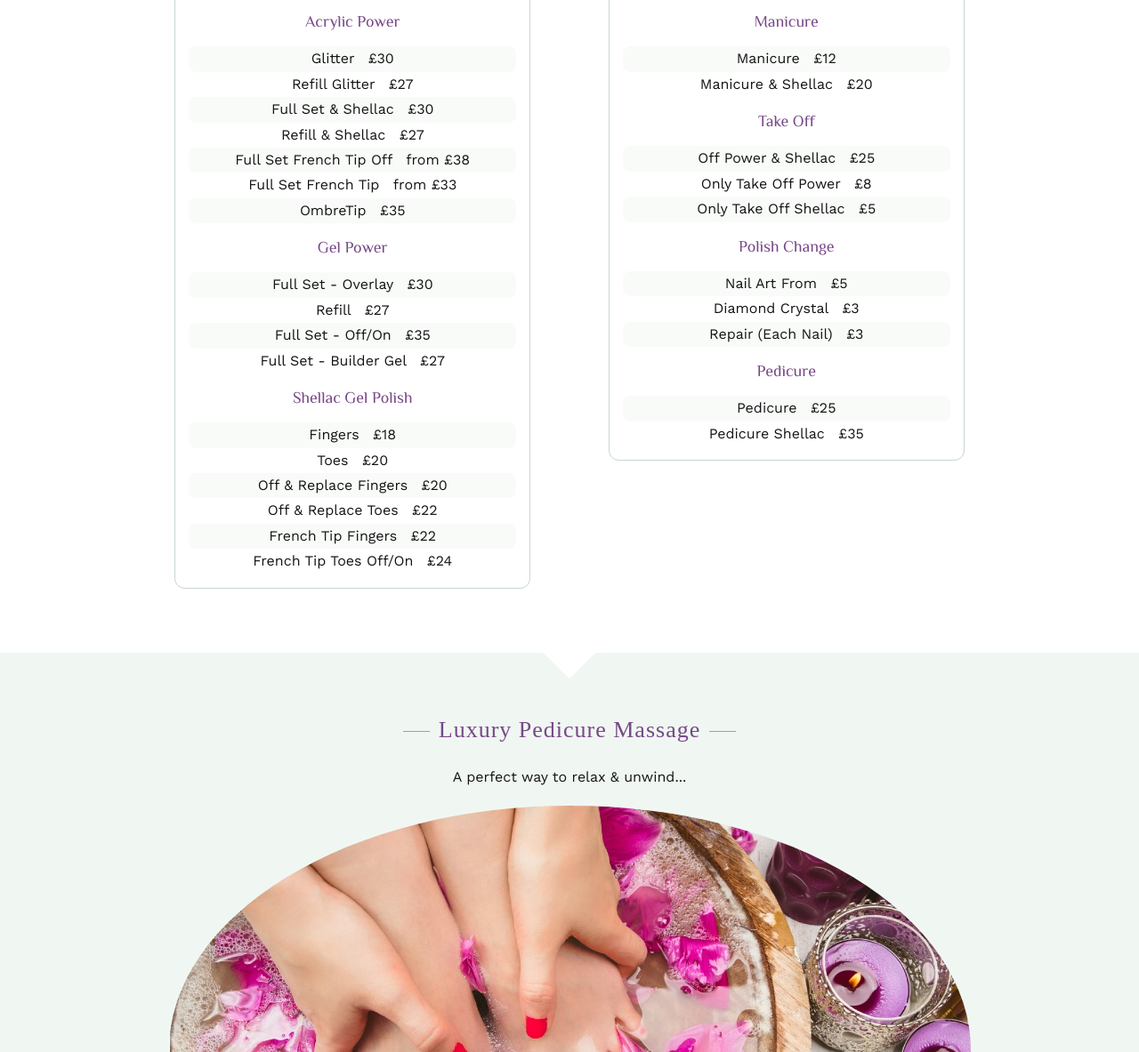
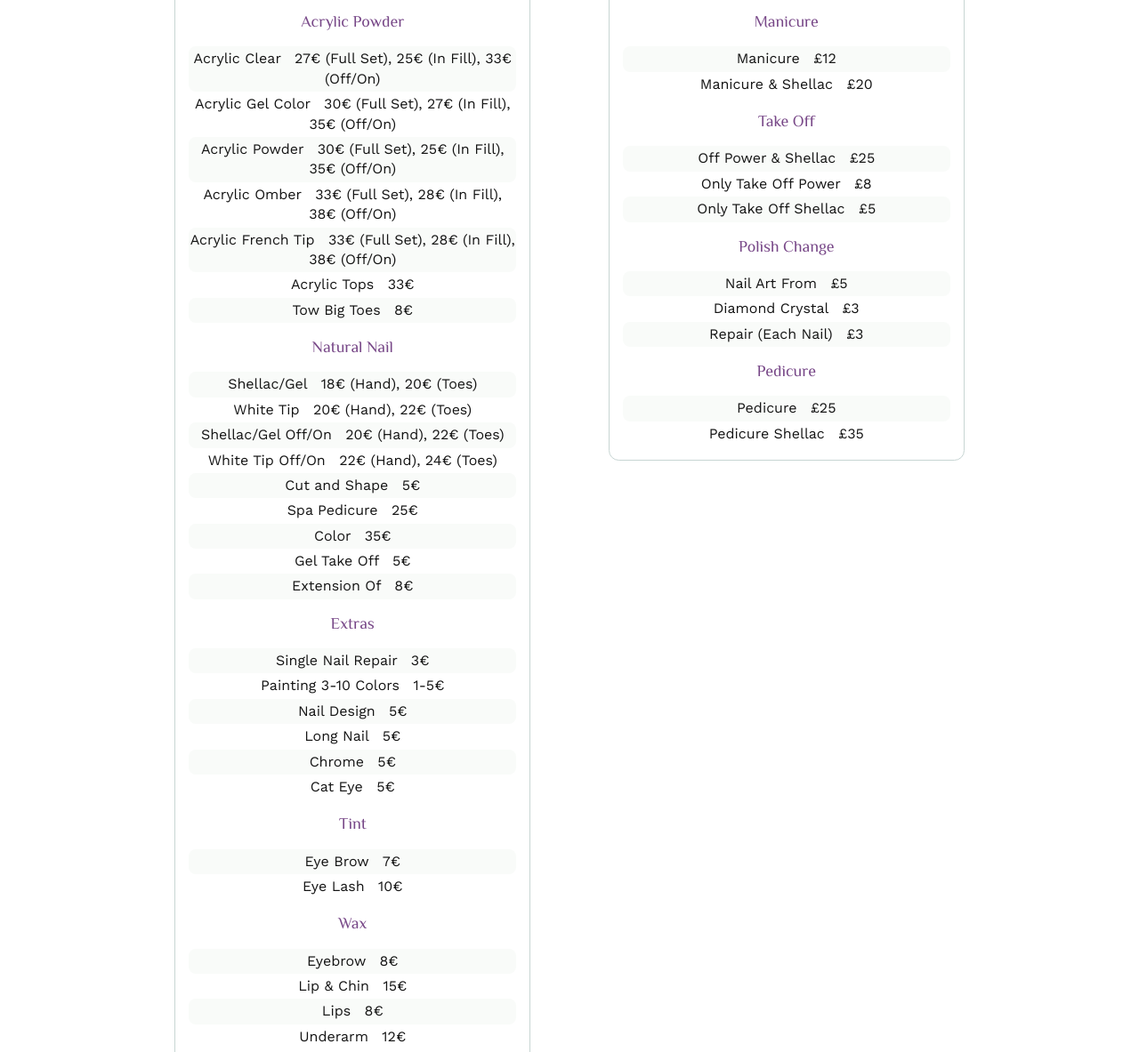
Before and after one commit to duytruong09/hana-nail-store, a plain HTML site: page treatments.html in a window 1280 px wide. Shown: the part 750-1933 px from the top of the page at 89% size. Drawn offline with nearby package versions, Linux system fonts and the light colour scheme; no server answers; a web font is replaced by a local one.

Commit message:
feat: update info

```diff
--- a/treatments.html
+++ b/treatments.html
@@ -2,7 +2,7 @@
 <html>
 <head>
     <title>
-        Our Treatments | Uddingston Top Nails
+        Our Treatments | Uddingston Hana
     </title>
     <meta http-equiv="Content-Type" content="text/html; charset=utf-8">
     <meta name="viewport" content="width=device-width, initial-scale=1.0">
@@ -44,7 +44,7 @@
 
                         <div class="nav-logo-wrap-sticky">
                             <a href="index.html" class="logo">
-                                <img src="images/logo.png">
+                                <span>HANA</span>
                             </a>
                         </div>
 
@@ -76,7 +76,7 @@
                                 <!-- logo menu -->
                                 <li class="nav-logo-wrap">
                                     <a href="index.html" class="logo">
-                                        <img src="images/logo.png">
+                                        <span>HANA</span>
                                     </a>
                                 </li>
                                 <!-- / logo menu -->
@@ -130,40 +130,57 @@
                                     <img src="images/services/face3.png" />
                                 </div>
 
-                                <h3 class="pricing-title-2 font-alt">Acrylic Power</h3>
-
+                                <h3 class="pricing-title-2 font-alt">Acrylic Powder</h3>
                                 <ul>
-                                    <li>Glitter <span> £30 </span></li>
-                                    <li>Refill Glitter <span> £27 </span></li>
-                                    <li>Full Set & Shellac <span> £30 </span></li>
-                                    <li>Refill & Shellac <span> £27 </span></li>
-                                    <li>Full Set French Tip Off  <span> from £38 </span></li>
-                                    <li>Full Set French Tip <span> from £33 </span></li>
-                                    <li>OmbreTip <span> £35 </span></li>
+                                    <li>Acrylic Clear <span> 27€ (Full Set), 25€ (In Fill), 33€ (Off/On) </span></li>
+                                    <li>Acrylic Gel Color <span> 30€ (Full Set), 27€ (In Fill), 35€ (Off/On) </span></li>
+                                    <li>Acrylic Powder <span> 30€ (Full Set), 25€ (In Fill), 35€ (Off/On) </span></li>
+                                    <li>Acrylic Omber <span> 33€ (Full Set), 28€ (In Fill), 38€ (Off/On) </span></li>
+                                    <li>Acrylic French Tip <span> 33€ (Full Set), 28€ (In Fill), 38€ (Off/On) </span></li>
+                                    <li>Acrylic Tops <span> 33€ </span></li>
+                                    <li>Tow Big Toes <span> 8€ </span></li>
+                                </ul>
+                                <h3 class="pricing-title-2 font-alt">Natural Nail</h3>
+                                <ul>
+                                    <li>Shellac/Gel <span> 18€ (Hand), 20€ (Toes) </span></li>
+                                    <li>White Tip <span> 20€ (Hand), 22€ (Toes) </span></li>
+                                    <li>Shellac/Gel Off/On <span> 20€ (Hand), 22€ (Toes) </span></li>
+                                    <li>White Tip Off/On <span> 22€ (Hand), 24€ (Toes) </span></li>
+                                    <li>Cut and Shape <span> 5€ </span></li>
+                                    <li>Spa Pedicure <span> 25€ </span></li>
+                                    <li>Color <span> 35€ </span></li>
+                                    <li>Gel Take Off <span> 5€ </span></li>
+                                    <li>Extension Of <span> 8€ </span></li>
                                 </ul>
 
-                                <h3 class="pricing-title-2 font-alt">Gel Power</h3>
-
+                                <h3 class="pricing-title-2 font-alt">Extras</h3>
                                 <ul>
-                                    <li>Full Set - Overlay <span> £30 </span></li>
-                                    <li>Refill <span> £27 </span></li>
-                                    <li>Full Set - Off/On  <span> £35 </span></li>
-                                    <li>Full Set - Builder Gel  <span> £27 </span></li>
+                                    <li>Single Nail Repair <span> 3€ </span></li>
+                                    <li>Painting 3-10 Colors <span> 1-5€ </span></li>
+                                    <li>Nail Design <span> 5€ </span></li>
+                                    <li>Long Nail <span> 5€ </span></li>
+                                    <li>Chrome <span> 5€ </span></li>
+                                    <li>Cat Eye <span> 5€ </span></li>
                                 </ul>
 
-                                <h3 class="pricing-title-2 font-alt">Shellac Gel Polish</h3>
-
+                                <h3 class="pricing-title-2 font-alt">Tint</h3>
                                 <ul>
-                                    <li>Fingers <span> £18 </span></li>
-                                    <li>Toes <span> £20 </span></li>
-                                    <li>Off & Replace Fingers <span> £20 </span></li>
-                                    <li>Off & Replace Toes <span> £22 </span></li>
-                                    <li>French Tip Fingers <span> £22 </span></li>
-                                    <li>French Tip Toes Off/On <span> £24 </span></li>
+                                    <li>Eye Brow <span> 7€ </span></li>
+                                    <li>Eye Lash <span> 10€ </span></li>
+                                </ul>
+                                <h3 class="pricing-title-2 font-alt">Wax</h3>
+                                <ul>
+                                    <li>Eyebrow <span> 8€ </span></li>
+                                    <li>Lip & Chin <span> 15€ </span></li>
+                                    <li>Lips <span> 8€ </span></li>
+                                    <li>Underarm <span> 12€ </span></li>
                                 </ul>
 
+                                <h3 class="pricing-title-2 font-alt">Contact Us</h3>
+                                <p>24 Main St, Uddingston G71 7LS</p>
                             </article>
                         </div>
+
 
                     </div>
 
```
Also changed, not shown: about-us.html (+10 -6 lines), contact-us.html (+8 -6 lines), gallery.html (+3 -3 lines), index.html (+9 -7 lines), policy.html (+2 -2 lines), images/about/1.jpg.
